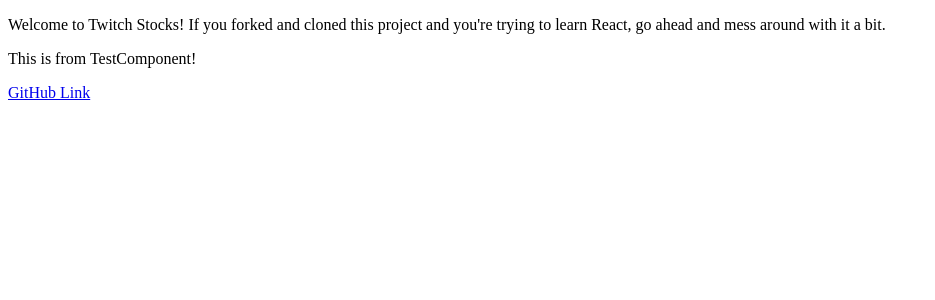
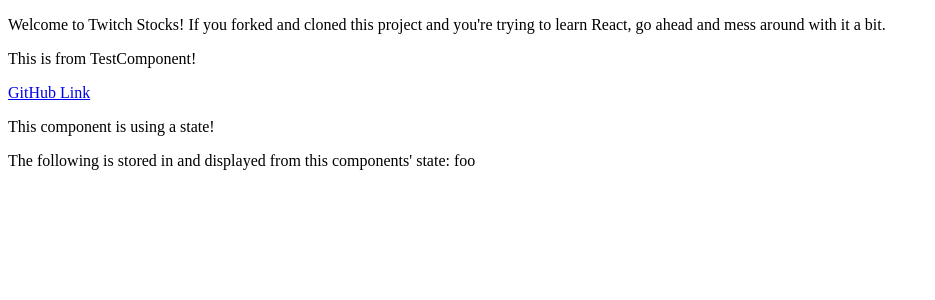
Before and after one commit to chrisleee/twitch-stocks, a Next.js app: page / in a window 1280 px wide. Shown: the top 300 px of the page, without its empty margins (0-935 px from the left). Built offline with nearby package versions, Linux system fonts and the light colour scheme.

Commit message:
Create a TestComponentWithState #30 (#32)
* Create a TestComponentWithState #30

implemented requirements

* reformatted TestComponentWithState

* reformatted TestComponentWithState

getting used to the tslint

* Add initial value to state

```diff
--- /dev/null
+++ b/src/components/TestComponentWithState.tsx
@@ -0,0 +1,35 @@
+import Link from 'next/link';
+import * as React from 'react';
+
+export default class TestComponentWithState extends React.Component<any, any> {
+  /**
+   * Called upon class instantiation
+   */
+  constructor() {
+    super();
+    // initialize the state
+    this.state = { testValue: '' };
+  }
+
+  /**
+   * This method is called once all our children Elements and our Component instances are mounted onto the Native UI.
+   */
+  public componentDidMount() {
+    this.setState({ testValue: 'foo' });
+  }
+
+  /**
+   * Renders this component onto the browser
+   */
+  public render() {
+    return (
+      <div>
+        <p>This component is using a state!</p>
+        <p>
+          The following is stored in and displayed from this components' state:{' '}
+          {this.state.testValue}
+        </p>
+      </div>
+    );
+  }
+}
--- a/src/pages/index.tsx
+++ b/src/pages/index.tsx
@@ -1,6 +1,7 @@
 import * as React from 'react';
 
 import TestComponent from '../components/TestComponent';
+import TestComponentWithState from '../components/TestComponentWithState';
 
 export default () =>
   <div>
@@ -9,6 +10,7 @@ export default () =>
       trying to learn React, go ahead and mess around with it a bit.
     </p>
     <TestComponent />
+    <TestComponentWithState />
     <p>
       {process.env.TEST}
     </p>
```
